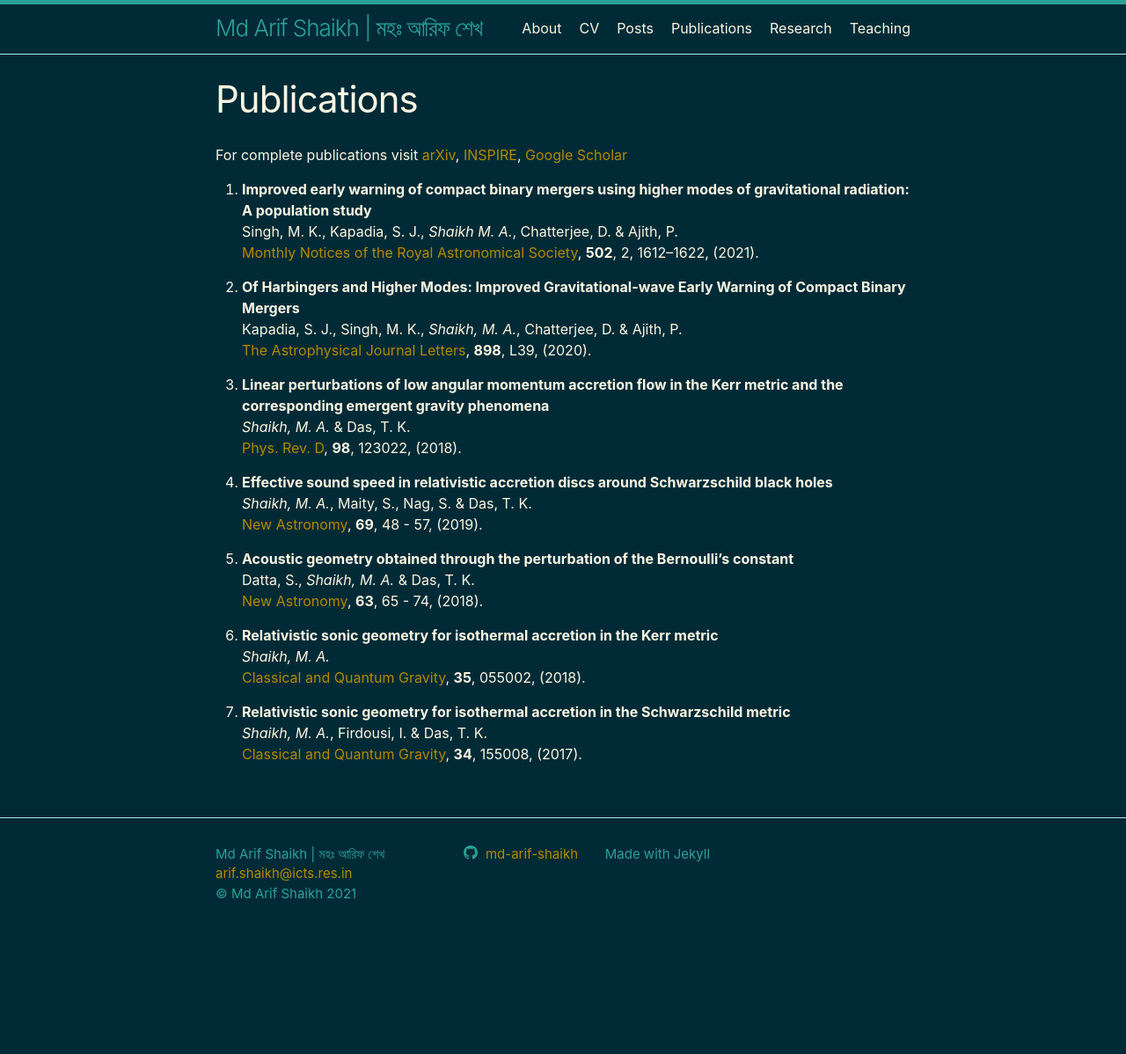
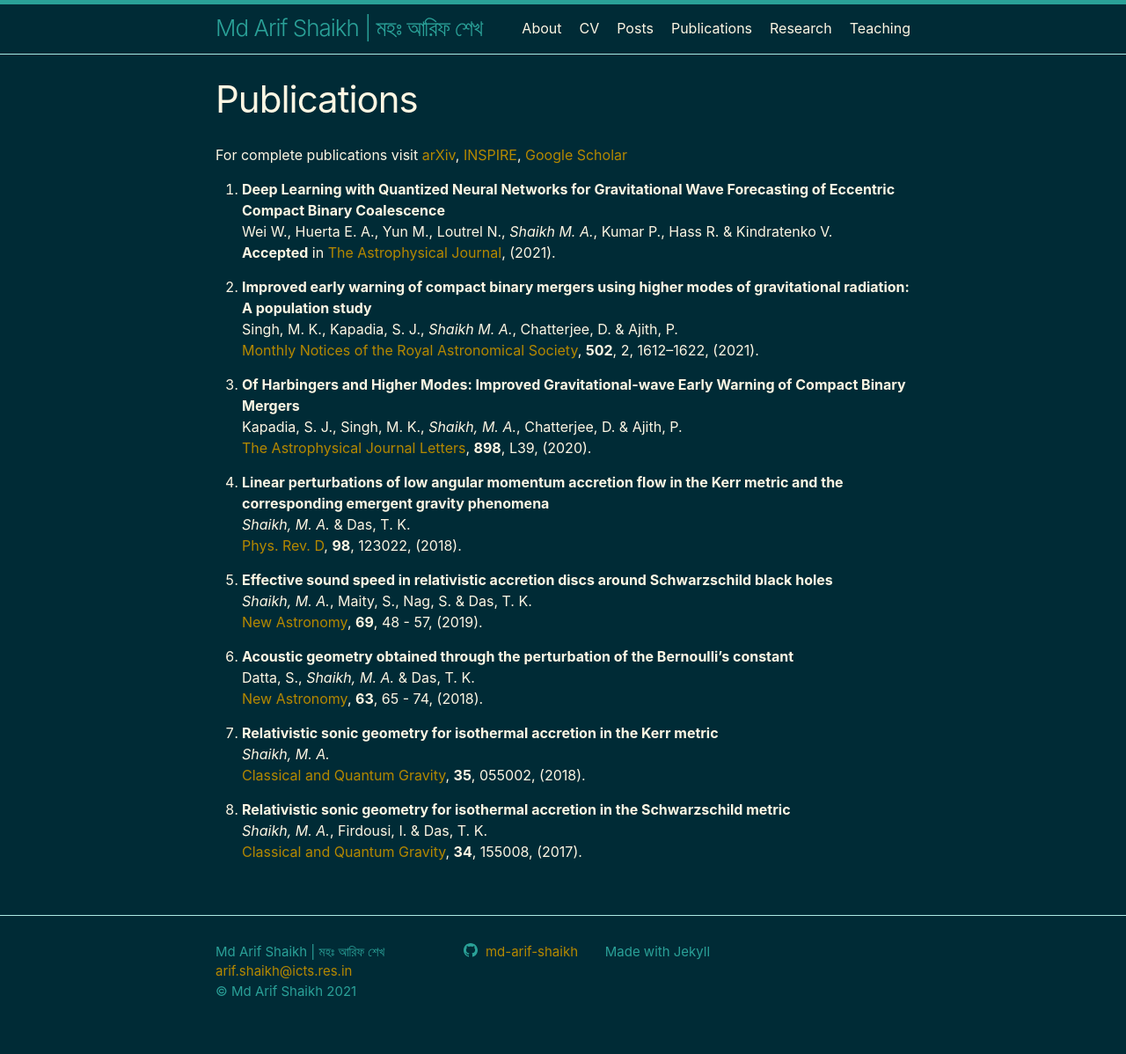
Before and after one commit to md-arif-shaikh/md-arif-shaikh.github.io, a Jekyll site: the page built from publications.md, in a window 1280 px wide. Shown: the whole page at 88% size. Built offline with Jekyll 4.4.1, drawn with Linux system fonts in a browser that asks for light colours; our own code applies the rules of GitHub Pages for plain Markdown files; before the commit the page ends 1087 px from its top, so only the background shows below that.

Commit message:
Update publications.md

```diff
--- a/publications.md
+++ b/publications.md
@@ -3,6 +3,10 @@ title: "Publications"
 permalink: /publications/
 ---
 For complete publications visit [arXiv](https://arxiv.org/search/?query=Md+Arif+Shaikh&searchtype=all&source=header), [INSPIRE](https://inspirehep.net/literature?sort=mostrecent&size=25&page=1&q=md%20arif%20shaikh&arxiv_categories=astro-ph.HE), [Google Scholar](https://scholar.google.com/citations?user=EcFhopXwEb0C&hl=en&oi=sra)
+
+8. <b> Deep Learning with Quantized Neural Networks for Gravitational Wave Forecasting of Eccentric Compact Binary Coalescence</b><br>
+     Wei W., Huerta E. A., Yun M., Loutrel N.,  _Shaikh M. A._, Kumar P., Hass R. & Kindratenko V.<br>
+     <b>Accepted</b> in [The Astrophysical Journal](https://iopscience.iop.org/journal/0004-637X), (2021).
 
 7. <b> Improved early warning of compact binary mergers using higher modes of gravitational radiation: A population study</b><br>
      Singh, M. K., Kapadia, S. J., _Shaikh M. A._, Chatterjee, D. & Ajith, P.  <br>
```
